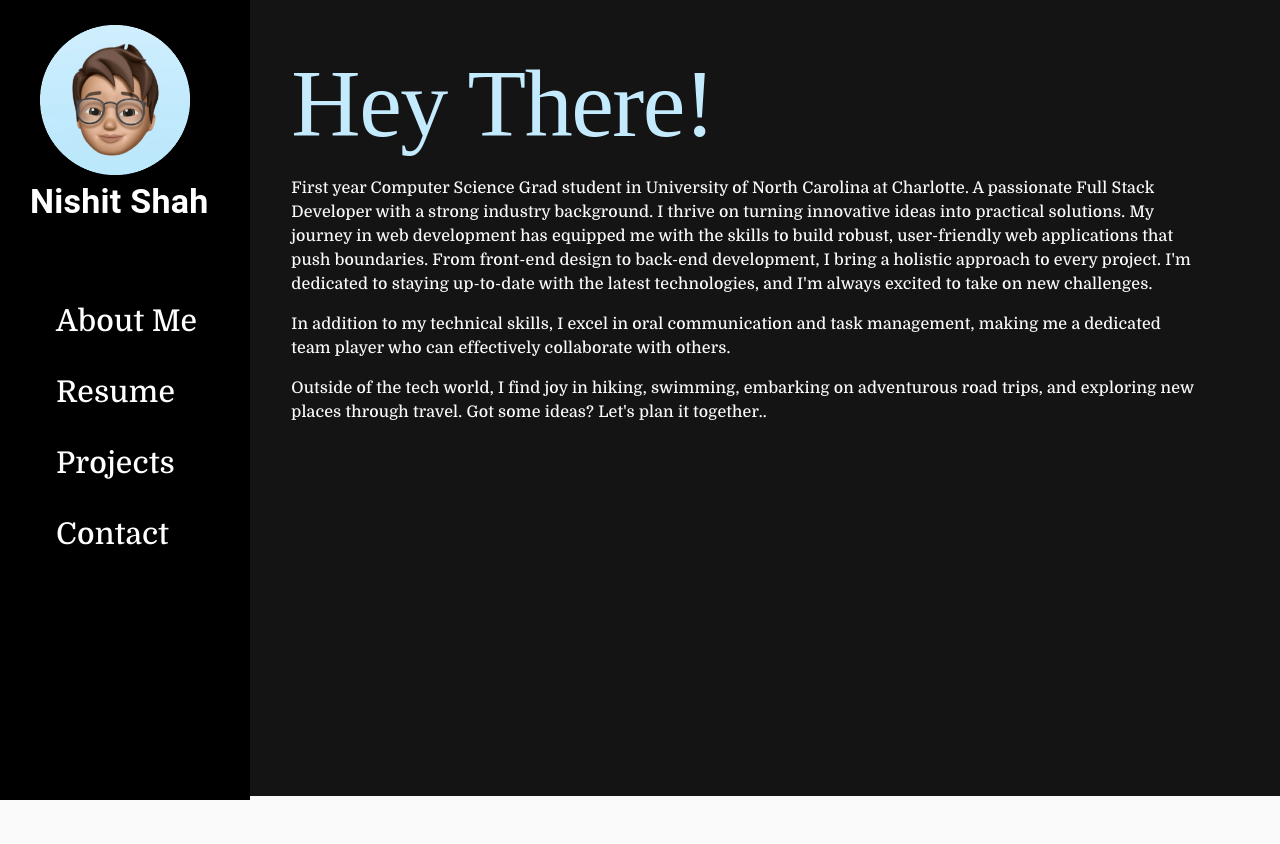
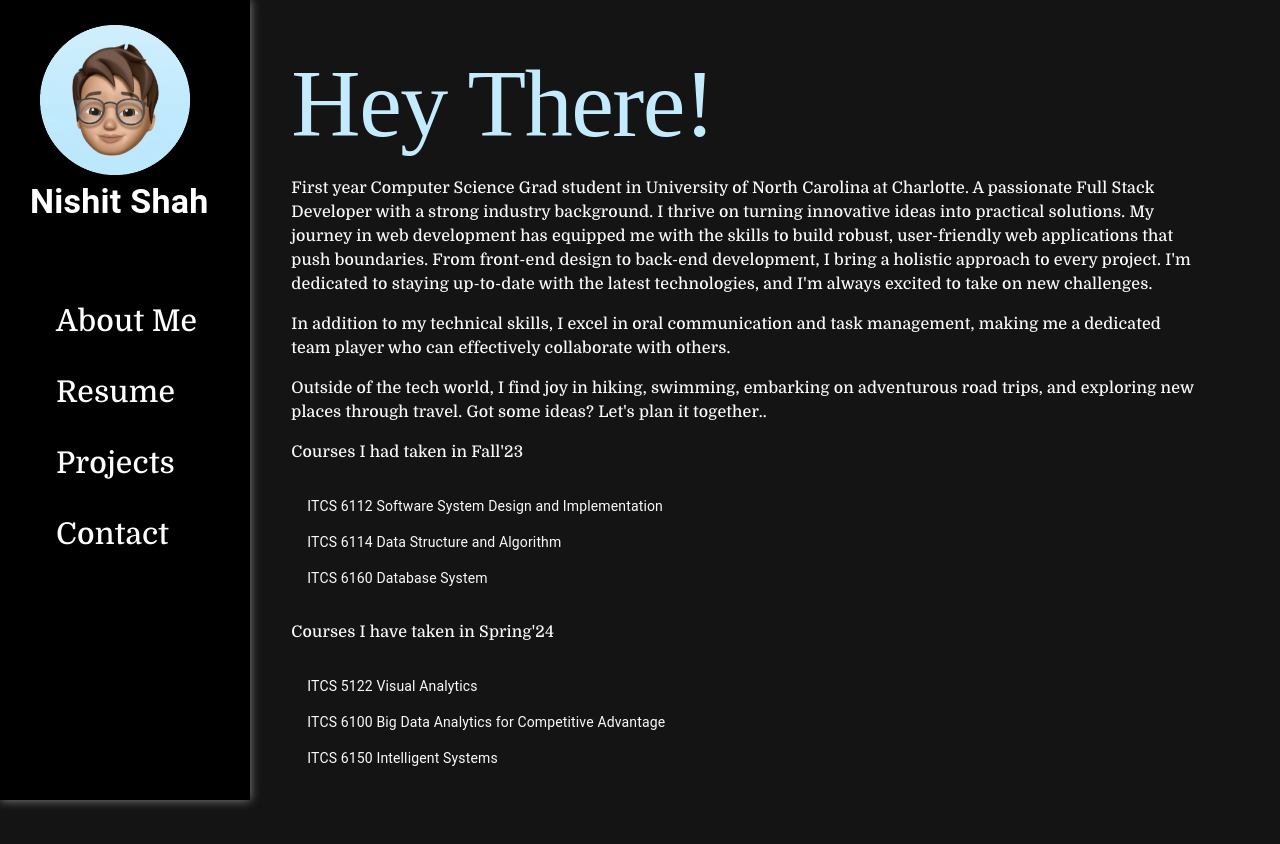
Before and after one commit to nishit-shah190/Nishit-Portfolio, a React (Create React App) app: page / in a window 1280 px wide. Shown: the top 844 px of the page. Before the commit the page ends 800 px from the top, so only its background shows below. Built offline with nearby package versions, Linux system fonts and the light colour scheme; a web font is replaced by a local one.

Commit message:
Final Push

```diff
--- a/src/App.js
+++ b/src/App.js
@@ -13,9 +13,8 @@ const App = () => {
 
   return (
    <div>
-    <CssBaseline/>
     <Router>
-      <Grid container spacing={1} style={{  background : '#151414' , minHeight: '100vh' }}>
+      <Grid container spacing={1} style={{  background : '#151414' , minHeight: '140vh' }}>
         <Grid item lg={2} md={3}>
           <SideBar/>
         </Grid>
--- a/src/components/AboutMe/AboutMe.js
+++ b/src/components/AboutMe/AboutMe.js
@@ -1,11 +1,12 @@
 import React from 'react'
-import { Typography, Container } from '@material-ui/core'
+import { Typography, Container, ListItemText, List, ListItem } from '@material-ui/core'
 import useStyles from './styles';
 import { useTheme } from '@material-ui/core/styles';
 
 const AboutMe = () => {
   const classes = useStyles();
   return (
+    <>
     <Container maxWidth="md">
         <div className={classes.content}>
           <Typography variant="h1" className={classes.h1} gutterbotttom>
@@ -15,10 +16,36 @@ const AboutMe = () => {
               <p>First year Computer Science Grad student in University of North Carolina at Charlotte. A passionate Full Stack Developer with a strong industry background. I thrive on turning innovative ideas into practical solutions. My journey in web development has equipped me with the skills to build robust, user-friendly web applications that push boundaries. From front-end design to back-end development, I bring a holistic approach to every project. I'm dedicated to staying up-to-date with the latest technologies, and I'm always excited to take on new challenges.</p>
               <p>In addition to my technical skills, I excel in oral communication and task management, making me a dedicated team player who can effectively collaborate with others.</p>
               <p> Outside of the tech world, I find joy in hiking, swimming, embarking on adventurous road trips, and exploring new places through travel. Got some ideas? Let's plan it together.. </p>
+              <p>Courses I had taken in Fall'23</p>
+              <List dense>
+                <ListItem>
+                  <ListItemText >ITCS 6112 Software System Design and Implementation</ListItemText>
+                </ListItem>
+                <ListItem>
+                  <ListItemText>ITCS 6114 Data Structure and Algorithm</ListItemText>
+                </ListItem>
+                <ListItem>
+                  <ListItemText>ITCS 6160 Database System</ListItemText>
+                </ListItem>
+              </List>
+              <p>Courses I have taken in Spring'24</p>
+              <List dense>
+                <ListItem>
+                  <ListItemText>ITCS 5122 Visual Analytics</ListItemText>
+                </ListItem>
+                <ListItem>
+                  <ListItemText>ITCS 6100 Big Data Analytics for Competitive Advantage</ListItemText>
+                </ListItem>
+                <ListItem>
+                  <ListItemText>ITCS 6150 Intelligent Systems</ListItemText>
+                </ListItem>
+              </List>
+
           </Typography>
 
         </div>
     </Container>
+    </>
   )
 }
 
--- a/src/components/Project/project.js
+++ b/src/components/Project/project.js
@@ -26,10 +26,10 @@ const Project = () => {
         title=""
       />
       <CardContent >
-        <Typography gutterBottom variant="h4" component="h2" className={classes.content}>
+        <Typography gutterBottom variant="h4" component="h2" className={classes.cardcontent}>
           {detail.title}
         </Typography>
-        <Typography variant="body1" color="textSecondary" component="p" className={classes.content}>
+        <Typography variant="body1" color="textSecondary" component="p" className={classes.cardcontent}>
           {detail.description}
         </Typography>
         <div className={classes.techContainer}>
--- a/src/components/Project/styles.js
+++ b/src/components/Project/styles.js
@@ -14,13 +14,15 @@ export default makeStyles((theme) => ({
       marginTop:'30px',
       height:480,
       backgroundColor:'#212121',
-      position:'relative'
+      position:'relative',
+      boxShadow: '0 0 10px rgba(255, 255, 255, 0.5)'
     },
     media: {
       height: 200,
     },
-    content:{
-      color:'white'
+    cardcontent:{
+      color:'white',
+
     },
     techbutton:{
       color:'#c3eafd',
--- a/src/components/Resume/resume.js
+++ b/src/components/Resume/resume.js
@@ -18,7 +18,7 @@ const Resume = () => {
           Resume
       </Typography>
       <Button className={classes.downloadButton} variant="contained" size="large" onClick={downloadResume}>
-      `<div className={classes.buttonContent}>
+      <div className={classes.buttonContent}>
         <OpenInNewIcon className={classes.icon} />
           Open Resume
       </div>
--- a/src/components/SideBar/styles.js
+++ b/src/components/SideBar/styles.js
@@ -19,7 +19,6 @@ export default makeStyles((theme) => ({
     },
     color:'#c3eafd'
   },
-  // necessary for content to be below app bar
   toolbar: theme.mixins.toolbar,
   toolbar:{
     margin:'auto',
@@ -58,10 +57,9 @@ export default makeStyles((theme) => ({
     },
   },
   drawerPaper: {
-    // marginTop:'80px',
     width: drawerWidth,
-    // height:'350px',
-    background:'black'
+    background:'black',
+    boxShadow: '0 0 10px rgba(255, 255, 255, 0.5)'
   },
   sidebarimage:{
     marginTop:'25px',
```
